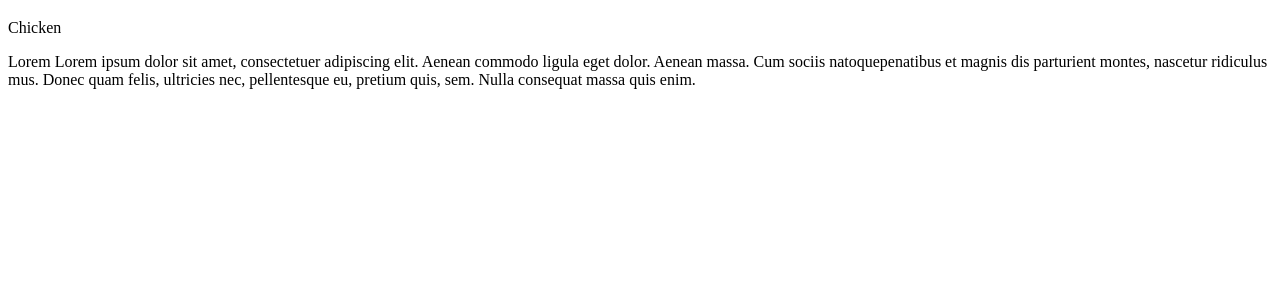
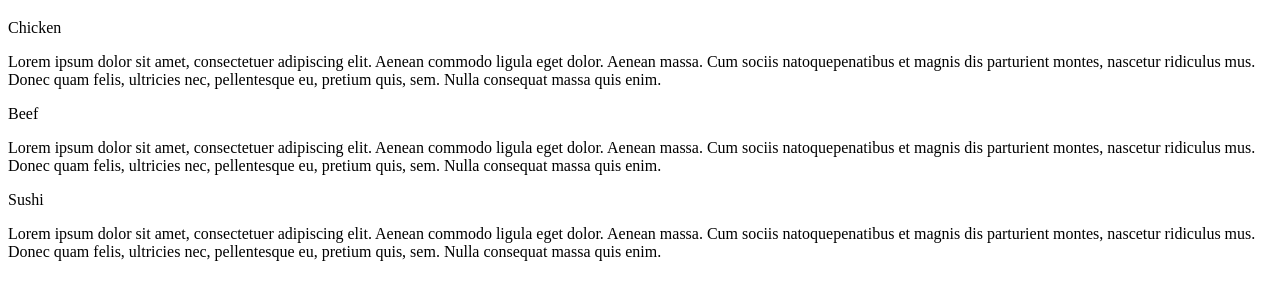
Before and after one commit to zheldgkrl0/coursera-module-2, a plain HTML site: page index.html in a window 1280 px wide. Shown: the part 61-360 px from the top of the page. Drawn offline with Linux system fonts and the light colour scheme.

Commit message:
Update index.html

```diff
--- a/index.html
+++ b/index.html
@@ -11,21 +11,36 @@
     <div>
       <p class="sub1">Chicken</p>
       <p class="content">
-        Lorem Lorem ipsum dolor sit amet, consectetuer adipiscing elit.
+        Lorem ipsum dolor sit amet, consectetuer adipiscing elit.
         Aenean commodo ligula eget dolor. Aenean massa. Cum sociis natoquepenatibus
         et magnis dis parturient montes, nascetur ridiculus mus. Donec quam felis,
         ultricies nec, pellentesque eu, pretium quis, sem. Nulla consequat massa quis enim.
+      </p>
     </div>
-
-
-
-
+  </section>
+  <section class="column-lg-4 colmn-md-6 colmn-sm-12">
+    <div>
+      <p class="sub2">Beef</p>
+      <p class="content">
+         Lorem ipsum dolor sit amet, consectetuer adipiscing elit.
+        Aenean commodo ligula eget dolor. Aenean massa. Cum sociis natoquepenatibus
+        et magnis dis parturient montes, nascetur ridiculus mus. Donec quam felis,
+        ultricies nec, pellentesque eu, pretium quis, sem. Nulla consequat massa quis enim.
+      </p>
+    </div>
+  </section>
+  <section class="column-lg-4 colmn-md-6 colmn-sm-12">
+     <div>
+      <p class="sub2">Sushi</p>
+      <p class="content">
+        Lorem ipsum dolor sit amet, consectetuer adipiscing elit.
+        Aenean commodo ligula eget dolor. Aenean massa. Cum sociis natoquepenatibus
+        et magnis dis parturient montes, nascetur ridiculus mus. Donec quam felis,
+        ultricies nec, pellentesque eu, pretium quis, sem. Nulla consequat massa quis enim.
+      </p>
+    </div>
+  </section>
 </body>
-
-
-</head>
-
-
 </html>
 
 
```
